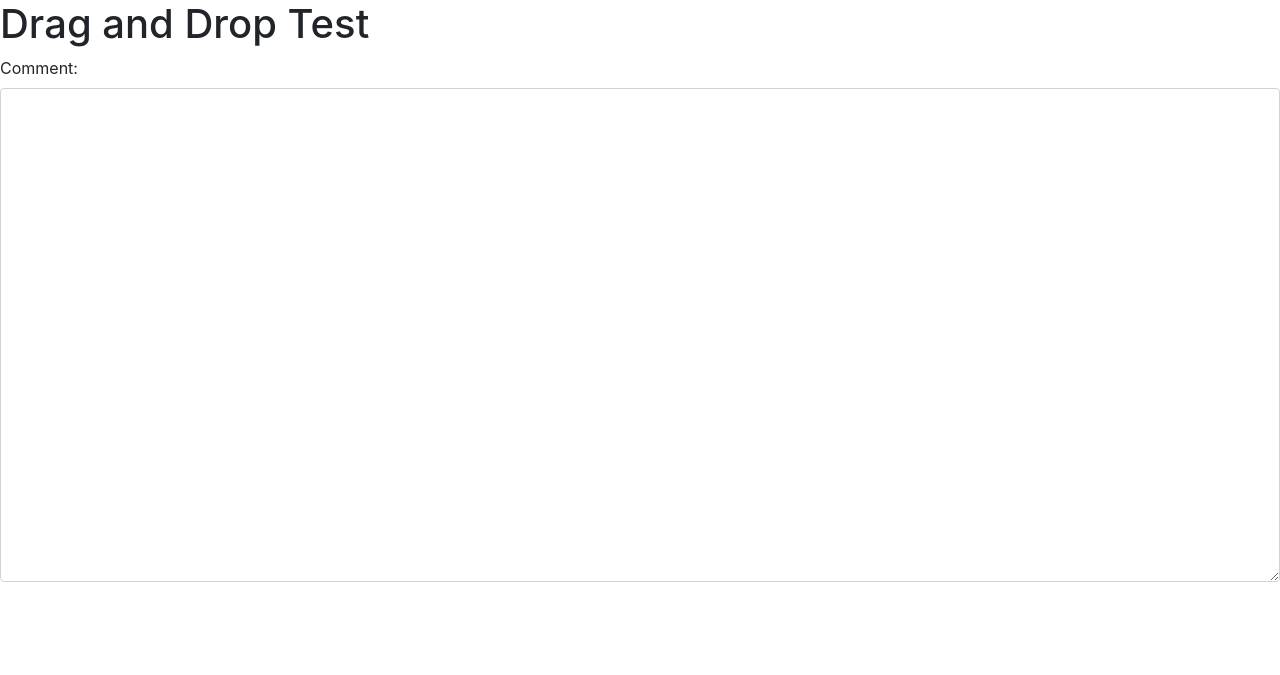
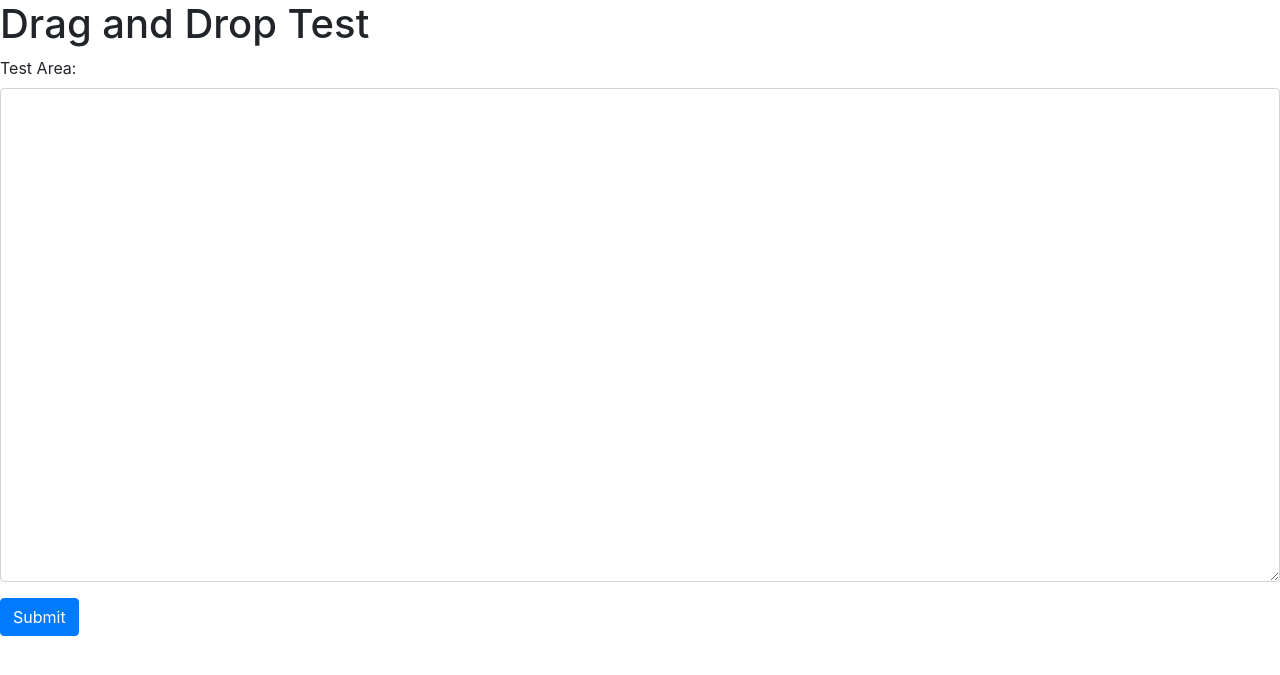
Before and after one commit to philratcliffe/drag_and_drop_test, a Django app: page / in a window 1280 px wide. Shown: the top 675 px of the page. Run offline with Django 3.2, Linux system fonts and the light colour scheme; some libraries are stand-ins or nearby versions.

Commit message:
Added form tags

```diff
--- a/templates/home.html
+++ b/templates/home.html
@@ -8,10 +8,14 @@
   <body>
     <h1>Drag and Drop Test</h1>
 
+  <form>
   <div class="form-group">
-      <label for="comment">Comment:</label>
+      <label for="comment">Test Area:</label>
       <textarea class="form-control" rows="20" id="comment"></textarea>
   </div>
+  <button type="submit" class="btn btn-primary">Submit</button>
+  </form>
+
 
   </body>
 </html>
```
